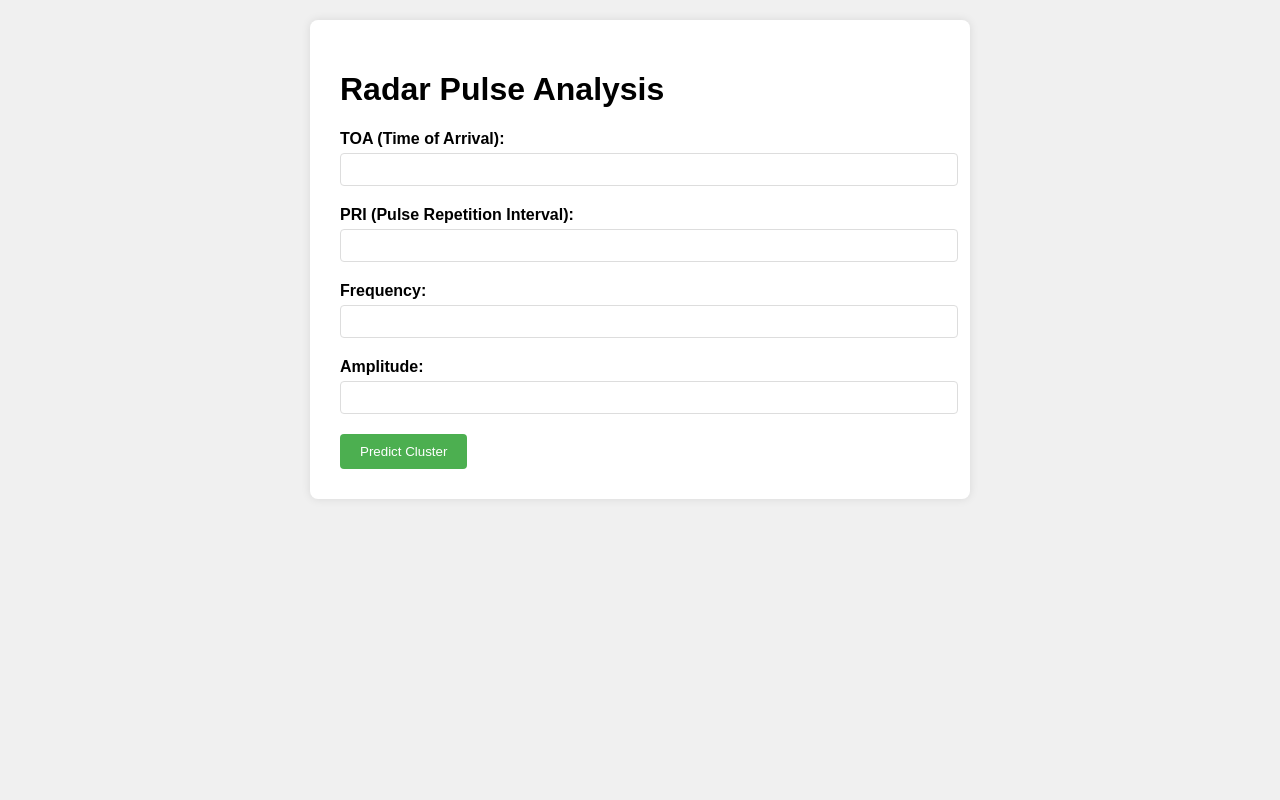
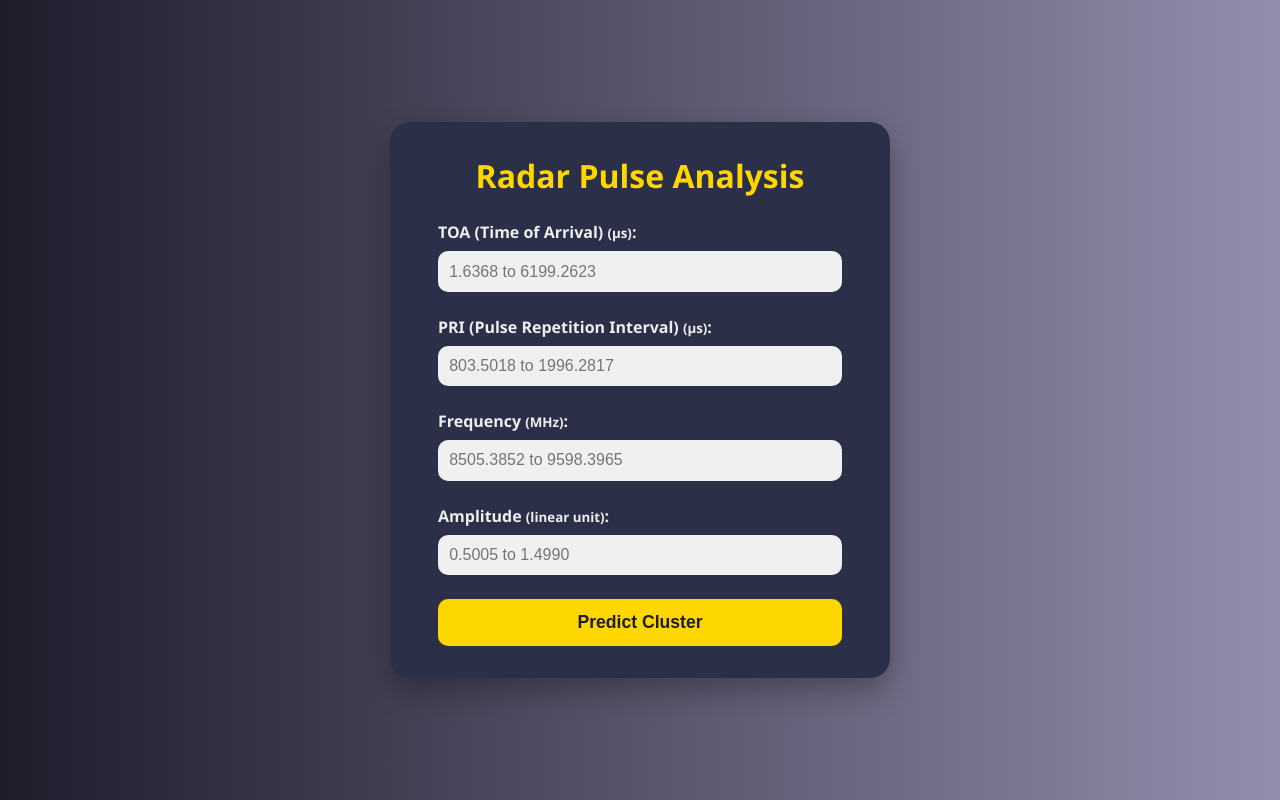
Before and after one commit to yashika-pal/PulseClust, a Flask app: page / in a window 1280 px wide. Run offline with Flask 3, Linux system fonts and the light colour scheme; parts of the project's set-up code (start-up, migrations or seed data) failed here and were passed over.

Commit message:
Final changes

```diff
--- a/static/style.css
+++ b/static/style.css
@@ -1,68 +1,149 @@
-body {
-    font-family: Arial, sans-serif;
+/* Reset and base styles */
+* {
   margin: 0;
-    padding: 20px;
-    background-color: #f0f0f0;
+  padding: 0;
+  box-sizing: border-box;
 }
 
-.container {
-    max-width: 600px;
-    margin: 0 auto;
-    background: white;
-    padding: 30px;
-    border-radius: 8px;
-    box-shadow: 0 0 10px rgba(0,0,0,0.1);
+body {
+  font-family: 'Segoe UI', Tahoma, Geneva, Verdana, sans-serif;
+  background: linear-gradient(to right, #1f1c2c, #928dab);
+  color: #fff;
+  display: flex;
+  align-items: center;
+  justify-content: center;
+  min-height: 100vh;
+  padding: 20px;
 }
 
+/* Container */
+.container {
+  background-color: #2c2f48;
+  padding: 2rem 3rem;
+  border-radius: 20px;
+  box-shadow: 0 12px 30px rgba(0, 0, 0, 0.3);
+  max-width: 500px;
+  width: 100%;
+  animation: fadeIn 1s ease;
+}
+
+h1 {
+  text-align: center;
+  color: #ffd700;
+  margin-bottom: 1.5rem;
+  font-size: 2rem;
+}
+
+/* Form styles */
 .form-group {
-    margin-bottom: 20px;
+  margin-bottom: 1.5rem;
 }
 
 label {
   display: block;
-    margin-bottom: 5px;
+  margin-bottom: 0.5rem;
+  color: #eee;
   font-weight: bold;
 }
 
 input[type="number"] {
   width: 100%;
-    padding: 8px;
-    border: 1px solid #ddd;
-    border-radius: 4px;
+  padding: 0.7rem;
+  border: none;
+  border-radius: 10px;
+  font-size: 1rem;
+  background-color: #f0f0f0;
+  color: #333;
+  outline: none;
+  transition: 0.3s ease;
 }
 
-button {
-    background-color: #4CAF50;
-    color: white;
-    padding: 10px 20px;
-    border: none;
-    border-radius: 4px;
-    cursor: pointer;
+input[type="number"]:focus {
+  background-color: #fffbe6;
+  border: 2px solid #ffd700;
 }
 
+/* Submit button */
+button[type="submit"] {
+  background-color: #ffd700;
+  color: #1f1c2c;
+  font-weight: bold;
+  padding: 0.8rem 1.2rem;
+  border: none;
+  border-radius: 10px;
+  width: 100%;
+  font-size: 1.1rem;
+  cursor: pointer;
+  transition: 0.3s ease;
+}
+
+button[type="submit"]:hover {
+  background-color: #ffea00;
+}
+
+button[type="submit"]:active {
+  animation: bounce 0.3s ease;
+}
+
+/* Result box */
 .result-box {
-    border: 1px solid #ddd;
-    padding: 20px;
-    margin-top: 20px;
+  background-color: #3c3f66;
+  padding: 2rem;
+  border-radius: 15px;
+  text-align: center;
+  box-shadow: 0 10px 20px rgba(0, 0, 0, 0.2);
+  animation: flipIn 0.8s ease-in-out;
 }
 
 .result-label {
-    font-weight: bold;
-    color: #333;
+  font-size: 1.1rem;
+  color: #ccc;
+  margin-top: 1rem;
 }
 
 .result-value {
-    font-size: 1.2em;
-    color: #4CAF50;
-    margin-bottom: 20px;
+  font-size: 1.8rem;
+  color: #ffd700;
+  font-weight: bold;
 }
 
+/* Back button */
 .back-btn {
   display: inline-block;
-    margin-top: 20px;
+  margin-top: 1.5rem;
+  padding: 0.7rem 1.4rem;
+  background-color: #ffd700;
+  color: #1f1c2c;
+  border-radius: 8px;
+  font-weight: bold;
   text-decoration: none;
-    background-color: #007bff;
-    color: white;
-    padding: 10px 15px;
-    border-radius: 4px;
+  transition: 0.3s ease;
 }
+
+.back-btn:hover {
+  background-color: #ffea00;
+}
+
+/* Animations */
+@keyframes bounce {
+  0%   { transform: scale(1); }
+  50%  { transform: scale(1.1); }
+  100% { transform: scale(1); }
+}
+
+@keyframes fadeIn {
+  from { opacity: 0; transform: translateY(-20px); }
+  to { opacity: 1; transform: translateY(0); }
+}
+
+@keyframes flipIn {
+  from { transform: rotateY(90deg); opacity: 0; }
+  to { transform: rotateY(0); opacity: 1; }
+}
+
+@keyframes fall {
+  to {
+    transform: translateY(100vh);
+    opacity: 0;
+  }
+}
--- a/templates/index.html
+++ b/templates/index.html
@@ -12,23 +12,27 @@
       <h1>Radar Pulse Analysis</h1>
       <form method="POST">
         <div class="form-group">
-          <label for="TOA">TOA (Time of Arrival):</label>
-          <input type="number" step="0.0001" name="TOA" required />
+          <label for="TOA">TOA (Time of Arrival) <small>(µs)</small>:</label>
+          <input type="number" step="0.0001" name="TOA"
+            placeholder="1.6368 to 6199.2623" required />
         </div>
 
         <div class="form-group">
-          <label for="PRI">PRI (Pulse Repetition Interval):</label>
-          <input type="number" step="0.0001" name="PRI" required />
+          <label for="PRI">PRI (Pulse Repetition Interval) <small>(µs)</small>:</label>
+          <input type="number" step="0.0001" name="PRI"
+            placeholder="803.5018 to 1996.2817" required />
         </div>
 
         <div class="form-group">
-          <label for="Frequency">Frequency:</label>
-          <input type="number" step="0.0001" name="Frequency" required />
+          <label for="Frequency">Frequency <small>(MHz)</small>:</label>
+          <input type="number" step="0.0001" name="Frequency"
+            placeholder="8505.3852 to 9598.3965" required />
         </div>
 
         <div class="form-group">
-          <label for="Amplitude">Amplitude:</label>
-          <input type="number" step="0.0001" name="Amplitude" required />
+          <label for="Amplitude">Amplitude <small>(linear unit)</small>:</label>
+          <input type="number" step="0.0001" name="Amplitude"
+            placeholder="0.5005 to 1.4990" required />
         </div>
 
         <button type="submit">Predict Cluster</button>
```
Also changed, not shown: templates/result.html (+26 -0 lines). Lines whose indentation alone changed are shown as unchanged.
